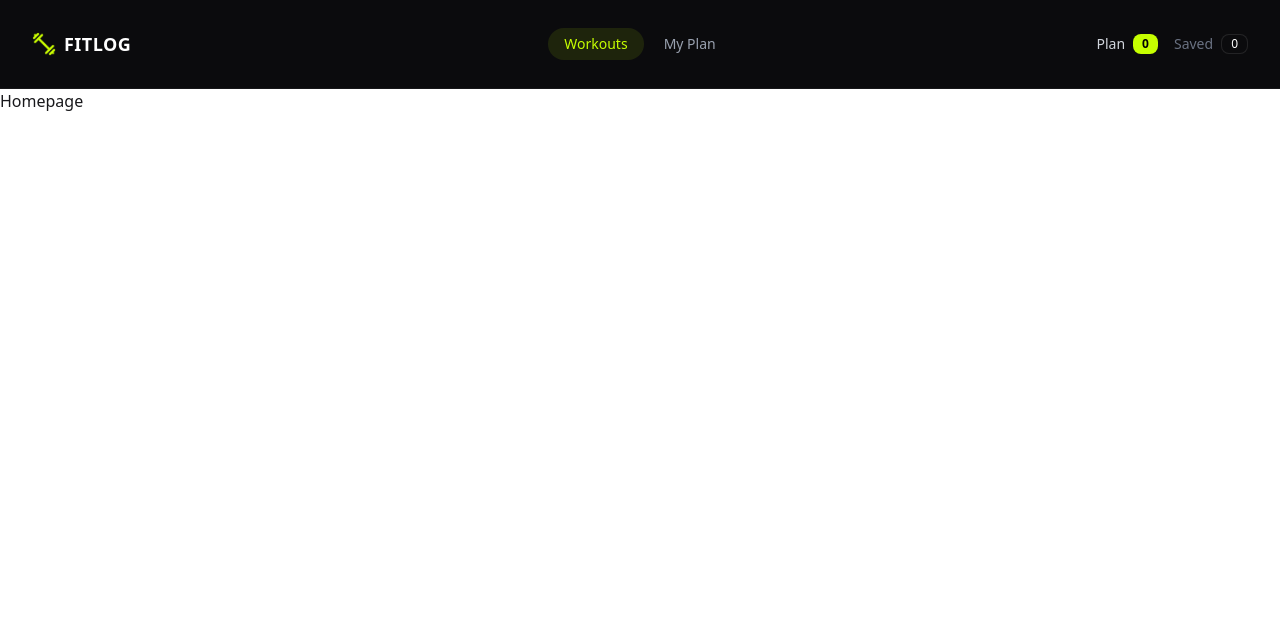
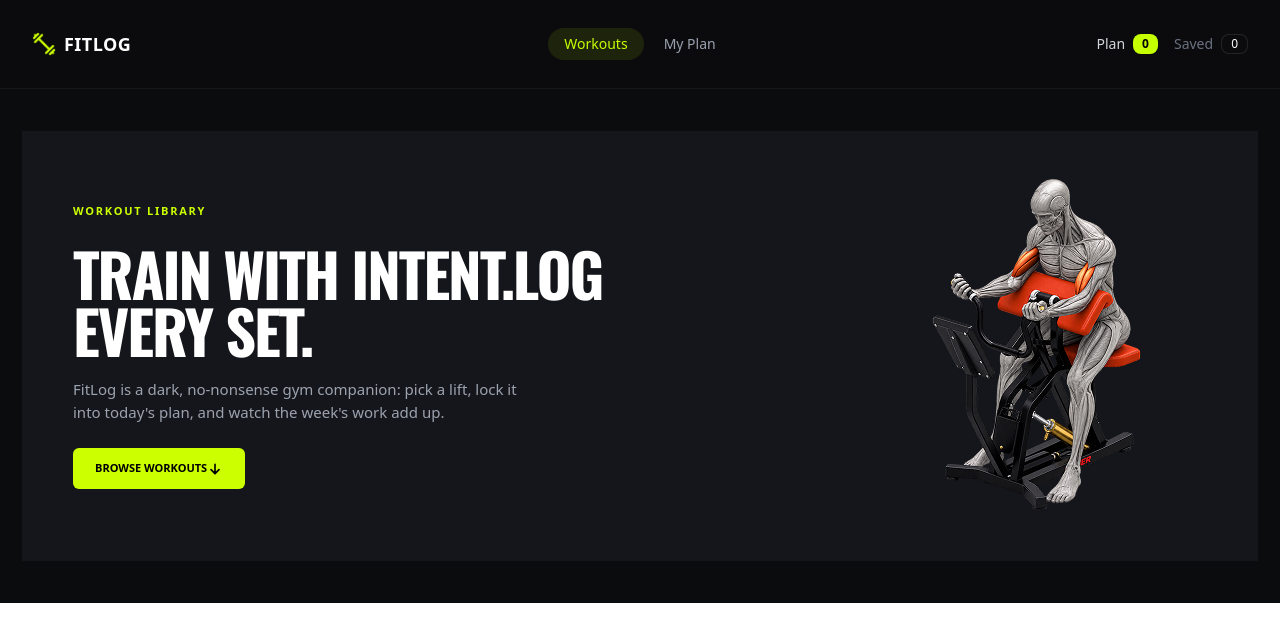
Before and after one commit to rabeya93/Fitness-training-website, a Next.js app: page / in a window 1280 px wide. Shown: the top 642 px of the page. Built offline with nearby package versions, Linux system fonts and the light colour scheme.

Commit message:
updating hero section

```diff
--- /dev/null
+++ b/app/components/homepage/herosection.jsx
@@ -0,0 +1,49 @@
+import Image from "next/image";
+import Heroimage from "@/app/assets/banner.png";
+
+const HeroSection = () => {
+  return (
+    <section className="mx-auto w-full bg-[#0b0c0e] px-5 py-10 sm:px-8 sm:py-12 lg:px-[22px] lg:py-[42px]">
+      <div className="relative mx-auto grid min-h-100 w-full items-center gap-8 bg-[#15161b] px-6 py-10 sm:px-10 md:grid-cols-[1.35fr_0.65fr] md:px-12 lg:min-h-[408px] lg:px-[51px] lg:py-12">
+        {/* LEFT: Content */}
+        <div className="relative z-10">
+          <p className="text-[11px] font-bold tracking-[0.16em] text-[#ccff00]">
+            WORKOUT LIBRARY
+          </p>
+
+          <h1 className="mt-6 max-w-160 font-heading text-4xl font-extrabold uppercase leading-[0.95] tracking-[-0.035em] text-white sm:text-5xl lg:text-[60px]">
+            Train with intent.Log <br /> every set.
+          </h1>
+
+          <p className="mt-5 max-w-[460px] text-sm leading-[1.55] text-[#9ca3af] sm:text-[15px]">
+            FitLog is a dark, no-nonsense gym companion: pick a lift, lock it
+            into today&apos;s plan, and watch the week&apos;s work add up.
+          </p>
+
+          <a
+            href="#library"
+            className="mt-6 inline-flex min-h-[37px] items-center justify-center rounded-md bg-[#ccff00] px-[22px] py-3 text-[11px] font-bold text-black transition-colors hover:bg-[#b8e600] focus-visible:outline-2 focus-visible:outline-offset-4 focus-visible:outline-[#ccff00]"
+          >
+            BROWSE WORKOUTS
+            <svg xmlns="http://www.w3.org/2000/svg" className="h-4 w-4" fill="none"
+                 viewBox="0 0 24 24" stroke="currentColor" strokeWidth="2.5">
+              <path strokeLinecap="round" strokeLinejoin="round" d="M12 5v14m0 0l-6-6m6 6l6-6" />
+            </svg>
+          </a>
+        </div>
+
+        {/* RIGHT: Hero Image */}
+        <div className="flex items-center justify-center md:justify-end">
+          <Image
+            src={Heroimage}
+            alt="Athlete using a preacher curl machine"
+            priority
+            className="aspect-square w-60 shrink-0 object-contain sm:w-72 lg:w-[334px]"
+          />
+        </div>
+      </div>
+    </section>
+  );
+};
+
+export default HeroSection;
--- a/app/globals.css
+++ b/app/globals.css
@@ -1,2 +1,6 @@
 @import "tailwindcss";
 @plugin "daisyui";
+
+@theme inline {
+    --font-heading: var(--font-oswald);
+}
--- a/app/layout.tsx
+++ b/app/layout.tsx
@@ -2,6 +2,13 @@ import type { Metadata } from "next";
 import { Geist, Geist_Mono } from "next/font/google";
 import "./globals.css";
 import Navbar from './components/Navbar'
+import { Oswald } from "next/font/google";
+
+const oswald = Oswald({
+  subsets: ["latin"],
+  weight: ["600", "700"],
+  variable: "--font-oswald",
+});
 
 const geistSans = Geist({
   variable: "--font-geist-sans",
@@ -22,7 +29,7 @@ export default function RootLayout({ children }: LayoutProps<"/">) {
   return (
     <html
       lang="en"
-      className={`${geistSans.variable} ${geistMono.variable} h-full antialiased`}
+      className={`${geistSans.variable} ${geistMono.variable} h-full antialiased ${oswald.variable} scroll-smooth`}
     >
       <body className="min-h-full flex flex-col">
 
--- a/app/page.tsx
+++ b/app/page.tsx
@@ -1,7 +1,10 @@
 import Image from "next/image";
+import HeroSection from './components/homepage/herosection.jsx'
 
 export default function Home() {
   return (
-    <div>Homepage</div>
+    <div>
+      <HeroSection/>
+    </div>
   );
 }
```
Also changed, not shown: app/components/Navbar.jsx (+3 -4 lines).
